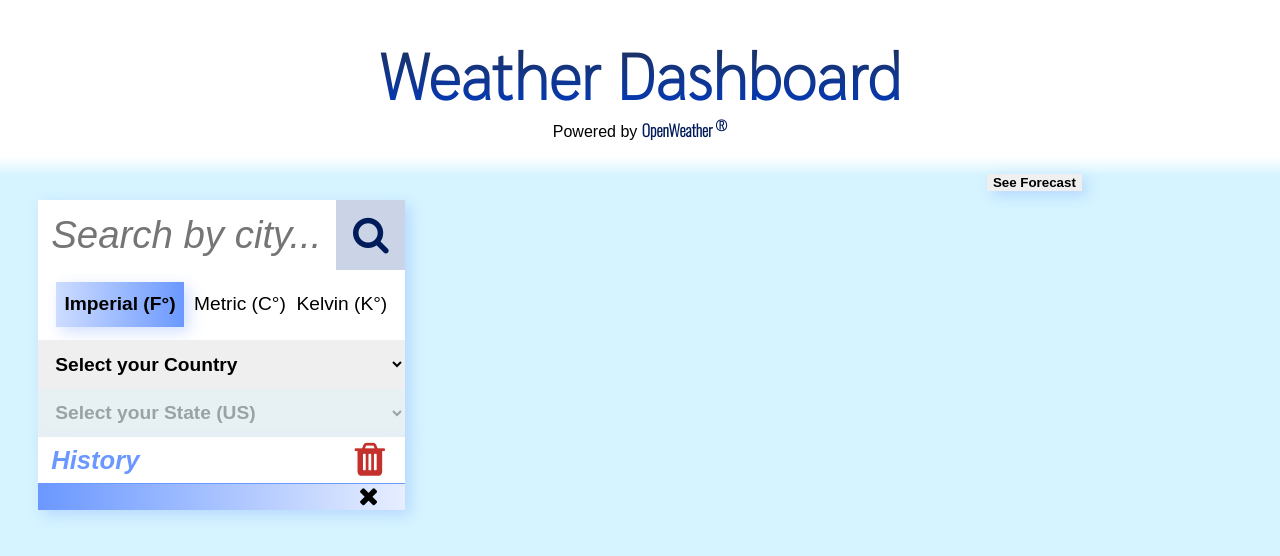
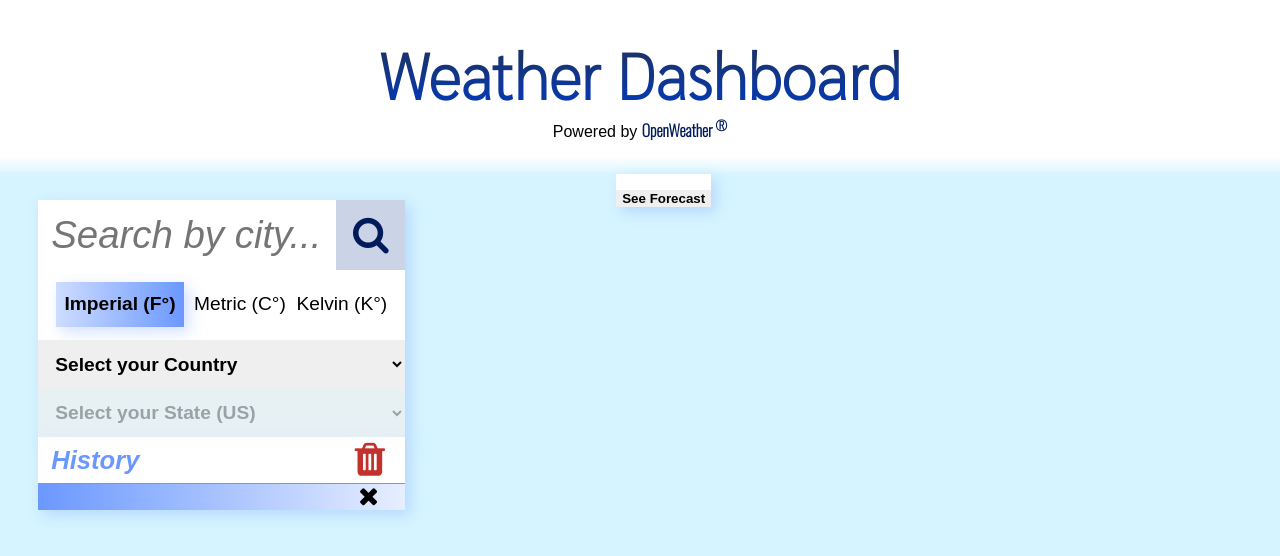
Before and after one commit to scottkumor/Weather-Dasboard, a plain HTML site: page index.html in a window 1280 px wide. Both pictures are taken after a click on the button 370 px from the left and 234 px from the top of the page. Drawn offline with nearby package versions, Linux system fonts and the light colour scheme; no server answers; a web font is replaced by a local one.

Commit message:
js brekaout files FIX

```diff
--- a/app.js
+++ b/app.js
@@ -17,6 +17,8 @@ turn forecast into a opt-in, toggle a button to go back to just today's weather
 
 
 $(document).ready(function () {
+
+    $("#forecastToggle").attr("style", "display:none;");
 
 
     var archive = {}, // Notice change here
--- a/index.html
+++ b/index.html
@@ -388,9 +388,10 @@
                     <div class="r-flex" id="weatherHum"></div>
                     <div class="r-flex" id="weatherWind"></div>
                     <div class="r-flex" id="weatherUV"></div>
+                    <button id="forecastToggle" class="">See Forecast</button>
                 </div>
                 <div class="c-flex" id="forecastWrapper">
-                    <button id="forecastToggle" class="">See Forecast</button>
+
                 </div>
             </div>
         </div>
--- a/weather.js
+++ b/weather.js
@@ -31,9 +31,20 @@ $(document).ready(function () {
 function callWeatherAPI() {
 
     $("#greeting").attr("style", "display:none;");
+    $("#forecastToggle").attr("style", "display:block;");
 
-    // This is my API key
+
+///////////////
+
+
+    // This is my API key PROCESS ENV THIS
     let APIKey = "1bc8de1510a7bc2ef6cbcd528035eef8";
+    //READ ABOVE PROCESS ENV
+
+///////////////
+
+
+
     let cityInput = $("#cityInput").val().trim();
     let countryInput = $("#countries").val();
     let stateInput = $("#states").val();
```
